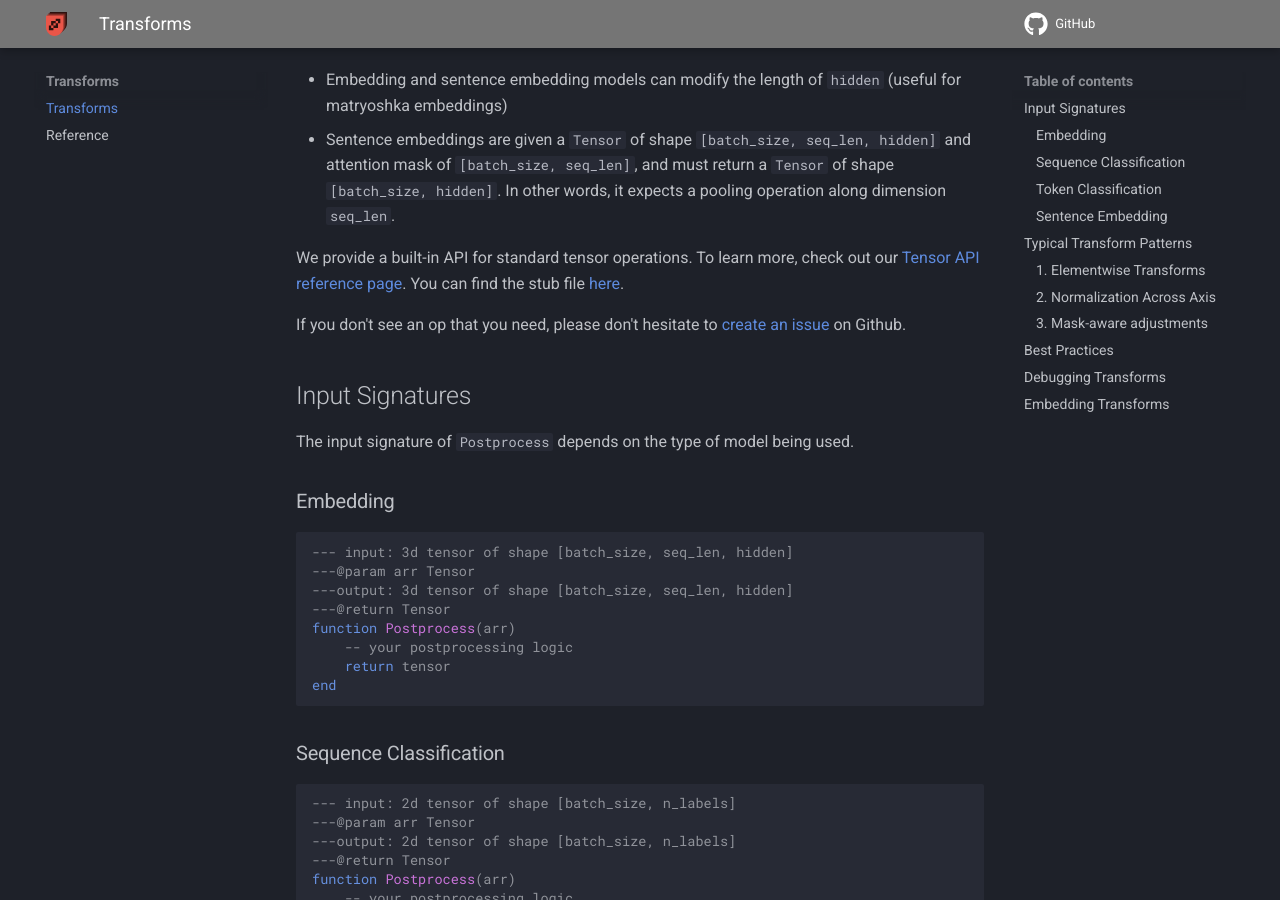
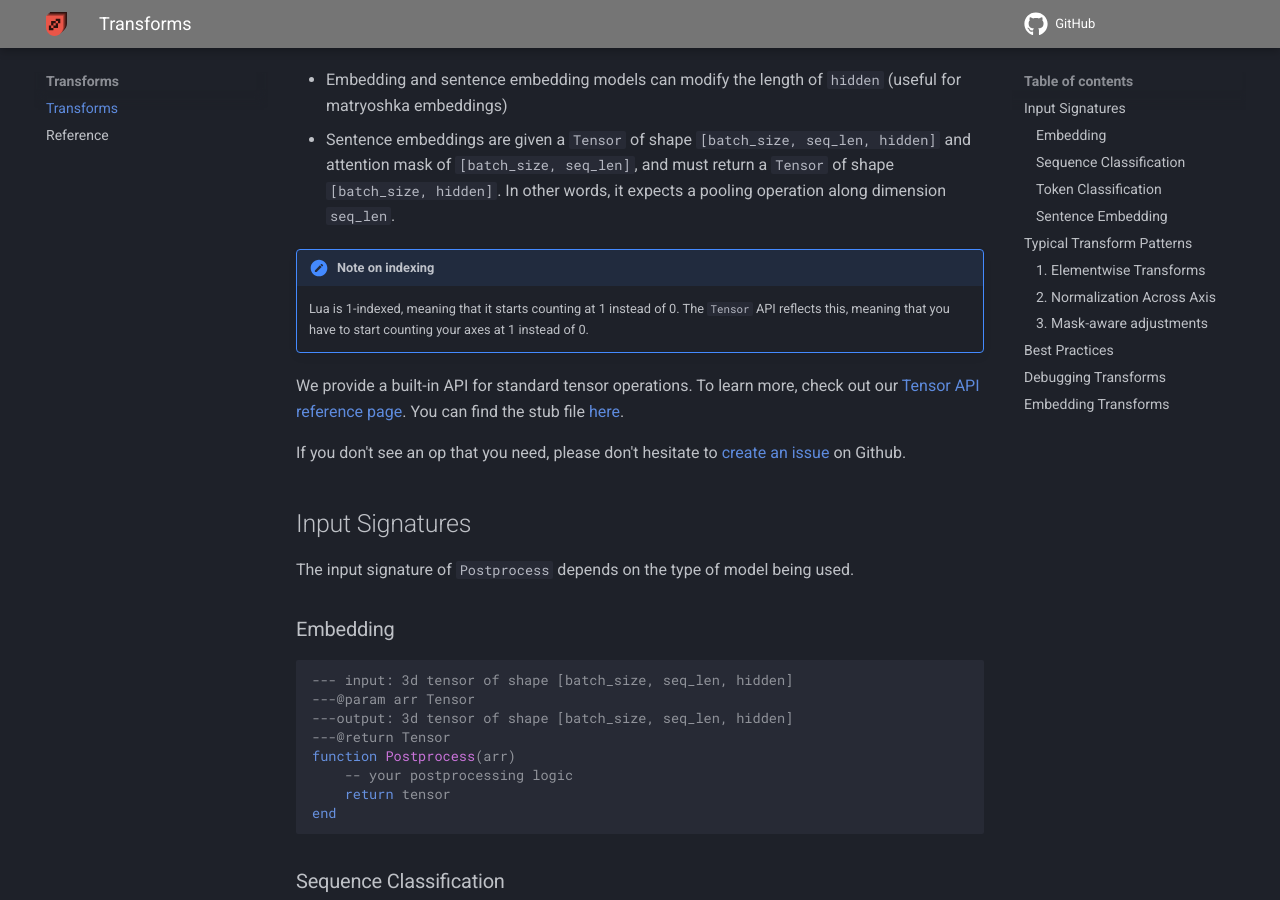
Before and after one commit to mozilla-ai/encoderfile, an MkDocs documentation site: the page built from docs/transforms/index.md, in a window 1280 px wide and 900 px high, scrolled down 513 px. Built offline with MkDocs 1.6.1 and Material for MkDocs 9.7.7, drawn with Linux system fonts in a browser that asks for light colours; comment, search, counter and statistics services are not loaded; the version menu is left out.

Commit message:
note on indexing

```diff
--- a/docs/transforms/index.md
+++ b/docs/transforms/index.md
@@ -17,6 +17,9 @@ With a handful of exceptions, the `Postprocess` function must return a `Tensor`
 
 - Embedding and sentence embedding models can modify the length of `hidden` (useful for matryoshka embeddings)
 - Sentence embeddings are given a `Tensor` of shape `[batch_size, seq_len, hidden]` and attention mask of `[batch_size, seq_len]`, and must return a `Tensor` of shape `[batch_size, hidden]`. In other words, it expects a pooling operation along dimension `seq_len`.
+
+!!! note "Note on indexing"
+    Lua is 1-indexed, meaning that it starts counting at 1 instead of 0. The `Tensor` API reflects this, meaning that you have to start counting your axes at 1 instead of 0.
 
 We provide a built-in API for standard tensor operations. To learn more, check out our [Tensor API reference page](reference). You can find the stub file [here](https://github.com/mozilla-ai/encoderfile/blob/main/encoderfile-core/stubs/lua/tensor.lua).
 
```
